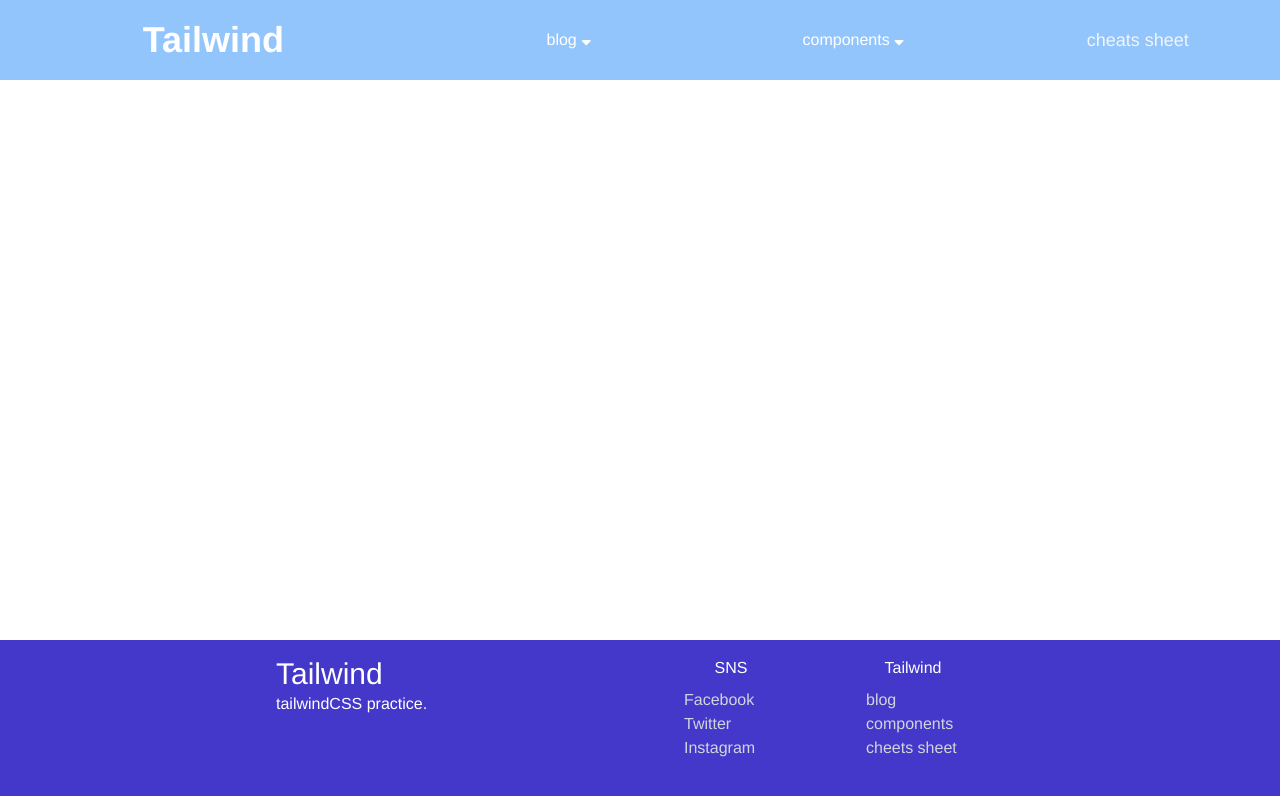
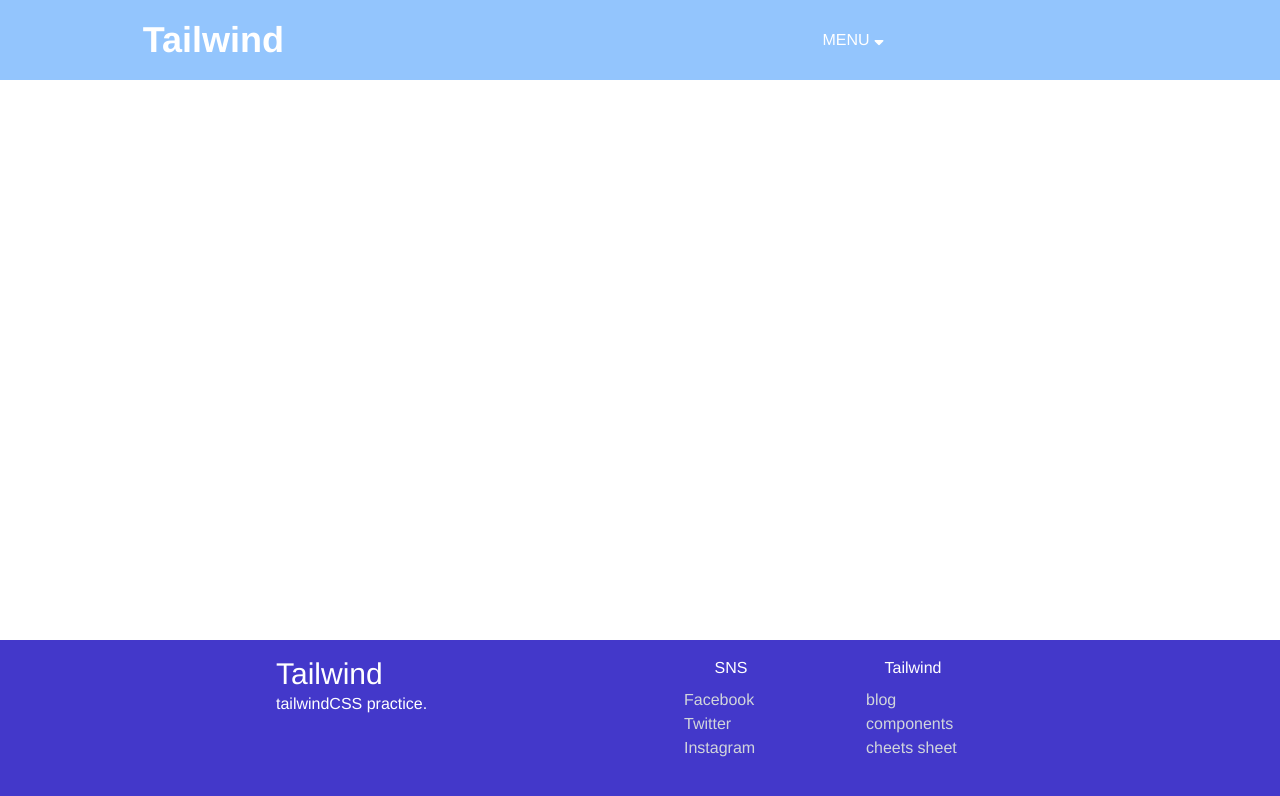
Before and after one commit to k-kudo-hub/tailwind-practice, a Vue app: page / in a window 1280 px wide. Shown: the top 796 px of the page. Built offline with nearby package versions, Linux system fonts and the light colour scheme.

Commit message:
Reduced header elements

```diff
--- a/src/components/PullDown.vue
+++ b/src/components/PullDown.vue
@@ -1,9 +1,9 @@
 <template>
-  <div class="relative w-1/3 flex justify-center items-center px-2">
-    <button @click="toggleBlog" class="text-white">blog <i class="fas fa-sort-down"></i></button>
+  <div class="relative flex justify-center items-center px-2 mx-auto">
+    <button @click="toggle" class="text-white">MENU <i class="fas fa-sort-down"></i></button>
     <transition enter-active-class="duration-200 ease-out" enter-from-class="opacity-0 scale-95" enter-to-class="opacity-100 scale-100" leave-active-class="duration-100 ease-in" leave-from-class="opacity-100 scale-100" leave-to-class="opacity-0 scale-95">
-      <ul v-if="isBlogOpen" class="absolute top-16 w-64 p-2 border border-gray-200 bg-blue-300 shadow-md rounded-md">
-        <li v-for="(item, id) in blog" :key="id" class="w-full y-full">
+      <ul v-if="isOpen" class="absolute top-16 w-64 p-2 border border-gray-200 bg-blue-300 shadow-md rounded-md">
+        <li v-for="(item, id) in menu" :key="id" class="w-full y-full">
           <a :href="item.link" class="flex duration-75 focus:bg-blue-400 hover:bg-blue-400 hover:text-white p-2 text-white w-full y-full block rounded-md">
             <div class="w-1/5 text-white flex items-center">
               <i :class="item.icon" class='fas fa-2x text-white'></i>
@@ -17,85 +17,43 @@
       </ul>
     </transition>
   </div>
-  <div class="relative w-1/3 flex justify-center items-center px-2">
-    <button @click="toggleComponents" class="text-white">components <i class="fas fa-sort-down"></i></button>
-    <transition enter-active-class="duration-200 ease-out" enter-from-class="opacity-0 scale-95" enter-to-class="opacity-100 scale-100" leave-active-class="duration-100 ease-in" leave-from-class="opacity-100 scale-100" leave-to-class="opacity-0 scale-95">
-      <ul v-if="isComponentsOpen" class="absolute top-16 w-64 p-2 border border-gray-200 bg-blue-300 shadow-md rounded-md">
-        <li v-for="(item, id) in components" :key="id" class="w-full y-full">
-          <a :href="item.link" class="flex duration-75 focus:bg-blue-400 hover:bg-blue-400 hover:text-white p-2 text-white w-full y-full block roundeΩd-md">
-            <div class="w-1/5 text-white flex items-center">
-              <i :class="item.icon" class='fas fa-2x text-white'></i>
-            </div>
-            <div class="w-4/5">
-              <h3 class="font-bold text-lg">{{ item.title }}</h3>
-              <p>{{ item.explan }}</p>
-            </div>
-          </a>
-        </li>
-      </ul>
-    </transition>
-  </div>
-  <div class="w-1/3 flex justify-center items-center px-2">
-    <a href="#" class="text-gray-100 hover:text-white text-lg">cheats sheet</a>
-  </div>
 </template>
 
 <script>
-const blog = [
+const menu = [
   {
-    title: "Team blog",
-    explan: "enjoy our blog!",
+    title: "Blog",
+    explan: "Enjoy our blog!",
     link: "#",
     icon: "fa-blog"
   },
   {
-    title: "Developper blog",
-    explan: "enjoy our blog!",
+    title: "Developper Team",
+    explan: "Great developer team!",
     link: "#",
     icon: "fa-file-code"
   },
-]
-const components = [
   {
-    title: "Components",
-    explan: "Check all components",
+    title: "Contact us",
+    explan: "Free to contact us!",
     link: "#",
-    icon: "fa-gem"
-  }
+    icon: "fa-comments"
+  },
 ]
 export default {
   data(){
     return {
-      isBlogOpen: false,
-      isComponentsOpen: false,
+      isOpen: false,
     }
   },
   setup() {
     return {
-      blog,
-      components,
+      menu,
     }
   },
   methods: {
-    toggleBlog(){
-      if(this.isBlogOpen){
-        this.isBlogOpen = false;
-      } else {
-        this.isBlogOpen = true;
-        this.isComponentsOpen = false;
-      }
-    },
-    toggleComponents(){
-      if(this.isComponentsOpen){
-        this.isComponentsOpen = false;
-      } else {
-        this.isComponentsOpen = true;
-        this.isBlogOpen = false;
-      }
-    },
-    closeModals(){
-      this.isBlogOpen = false;
-      this.isComponentsOpen = false;
+    toggle(){
+      this.isOpen ? this.isOpen = false : this.isOpen = true;
     }
   },
 }
```
